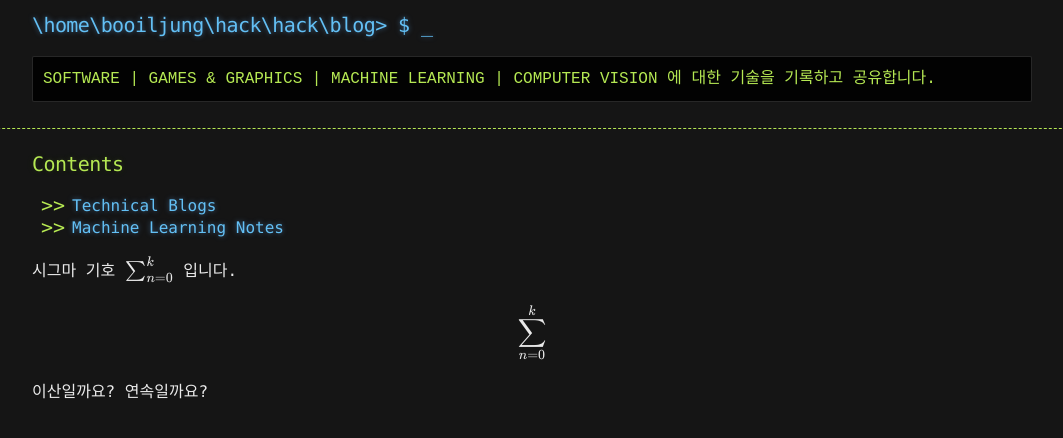
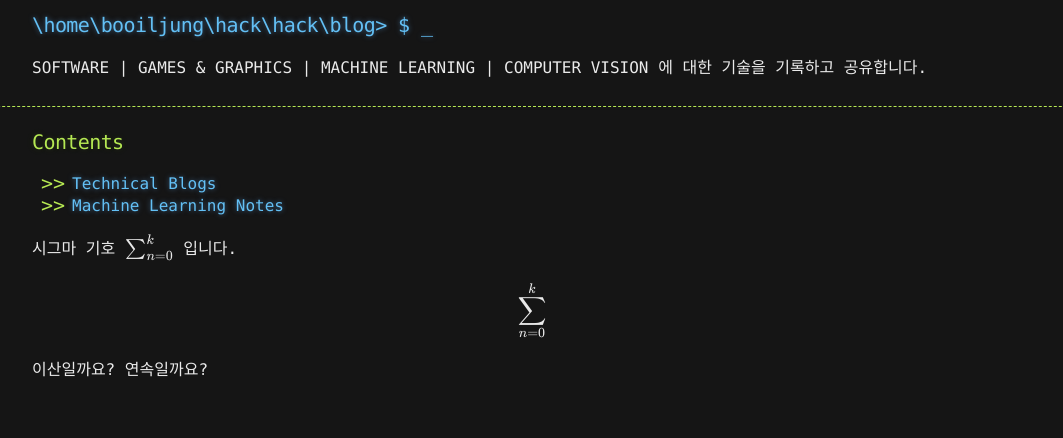
Before and after one commit to booiljung/xxxxx, a Jekyll site: the page built from index.md, in a window 1280 px wide. Shown: the top 438 px of the page, without its empty margins (108-1171 px from the left). Built offline with Jekyll 4.4.1, drawn with Linux system fonts in a browser that asks for light colours; our own code applies the rules of GitHub Pages for plain Markdown files; formulas are drawn with MathJax 3.

Commit message:
header description changed

```diff
--- a/_layouts/default.html
+++ b/_layouts/default.html
@@ -41,7 +41,7 @@
       <div class="container">
 
         <h2><a href="/">{{ site.title | default: site.github.repository_name }}</a></h2>
-        <pre>{{ site.description | default: site.github.project_tagline }}</pre>
+        <p>{{ site.description | default: site.github.project_tagline }}</p>
 
         <!--
         <section id="downloads">
```
